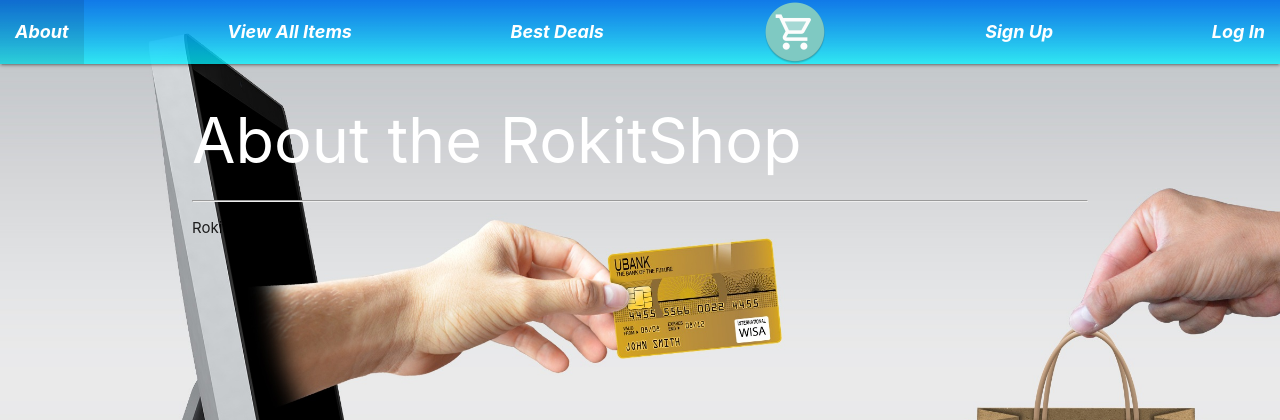
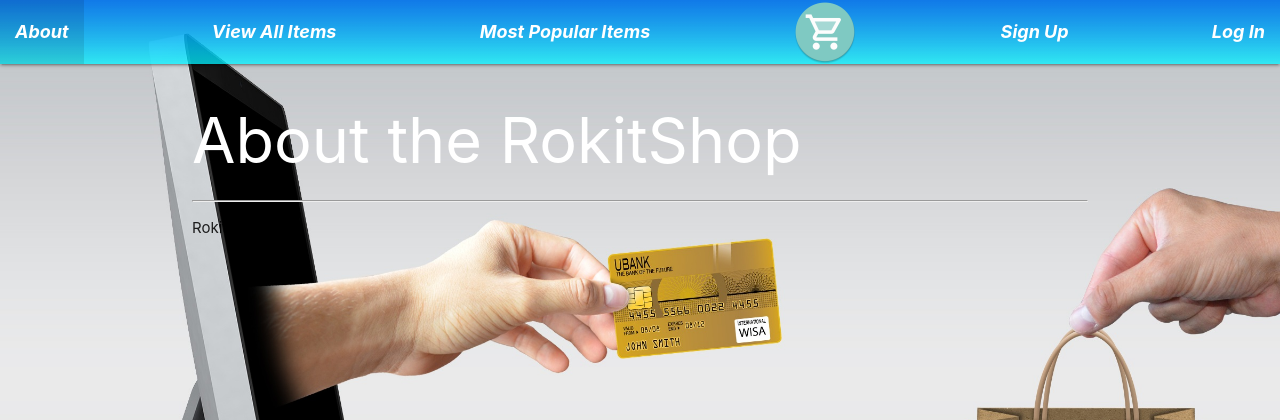
Before and after one commit to liloby/rokitshop, a Django app: page /about/ in a window 1280 px wide. Shown: the top 420 px of the page. Run offline with Django 4.2, Linux system fonts and the light colour scheme.

Commit message:
change best deals to most popular items on navbar

```diff
--- a/main_app/templates/base.html
+++ b/main_app/templates/base.html
@@ -17,7 +17,7 @@
                 <ul class="nav-wrapper2">
                     <li class="large-font"><a href="{% url 'about' %}">About</a></li>
                     <li class="right"><a href="">View All Items</a></li>
-                    <li class="right"><a href="">Best Deals</a></li>
+                    <li class="right"><a href="">Most Popular Items</a></li>
                     <li class="logo-center">
                         <a href="{% url 'about' %}">
                         <img src="{% static 'images/ShopLogo.png' %}" width="64px" alt="">
```
